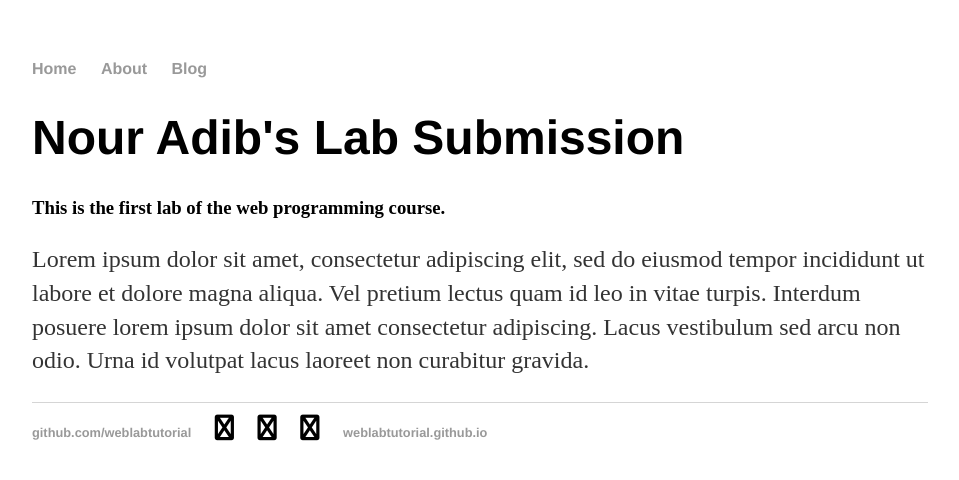
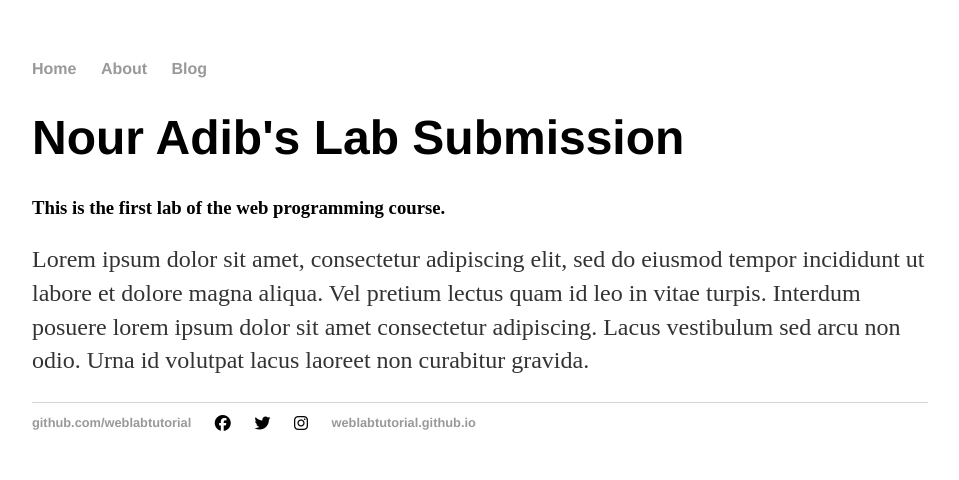
Before and after one commit to NourAdib/NourAdib.github.io, a Jekyll site: the page built from index.html, in a window 1280 px wide. Shown: the top 480 px of the page, without its empty margins (160-1119 px from the left). Built offline with Jekyll 4.4.1, drawn with Linux system fonts in a browser that asks for light colours; nearby versions of some CDN libraries.

Commit message:
Fixed Icons appearance and size.

```diff
--- a/_layouts/default.html
+++ b/_layouts/default.html
@@ -20,9 +20,9 @@
 <footer>
 <ul>
 <li><a href="https://github.com/weblabtutorial">github.com/weblabtutorial</a></li>
- <li><i class="fas fa-facebook fa-2x"></i></li>
- <li><i class="fas fa-twitter fa-2x"></i></li>
- <li><i class="fas fa-instagram fa-2x"></i></li>
+ <li><i class="fab fa-facebook fa-lg"></i></li>
+ <li><i class="fab fa-twitter fa-lg"></i></li>
+ <li><i class="fab fa-instagram fa-lg"></i></li>
 <li><a href="https://weblabtutorial.github.io"> weblabtutorial.github.io </a></li>
 </ul>
 </footer>
```
